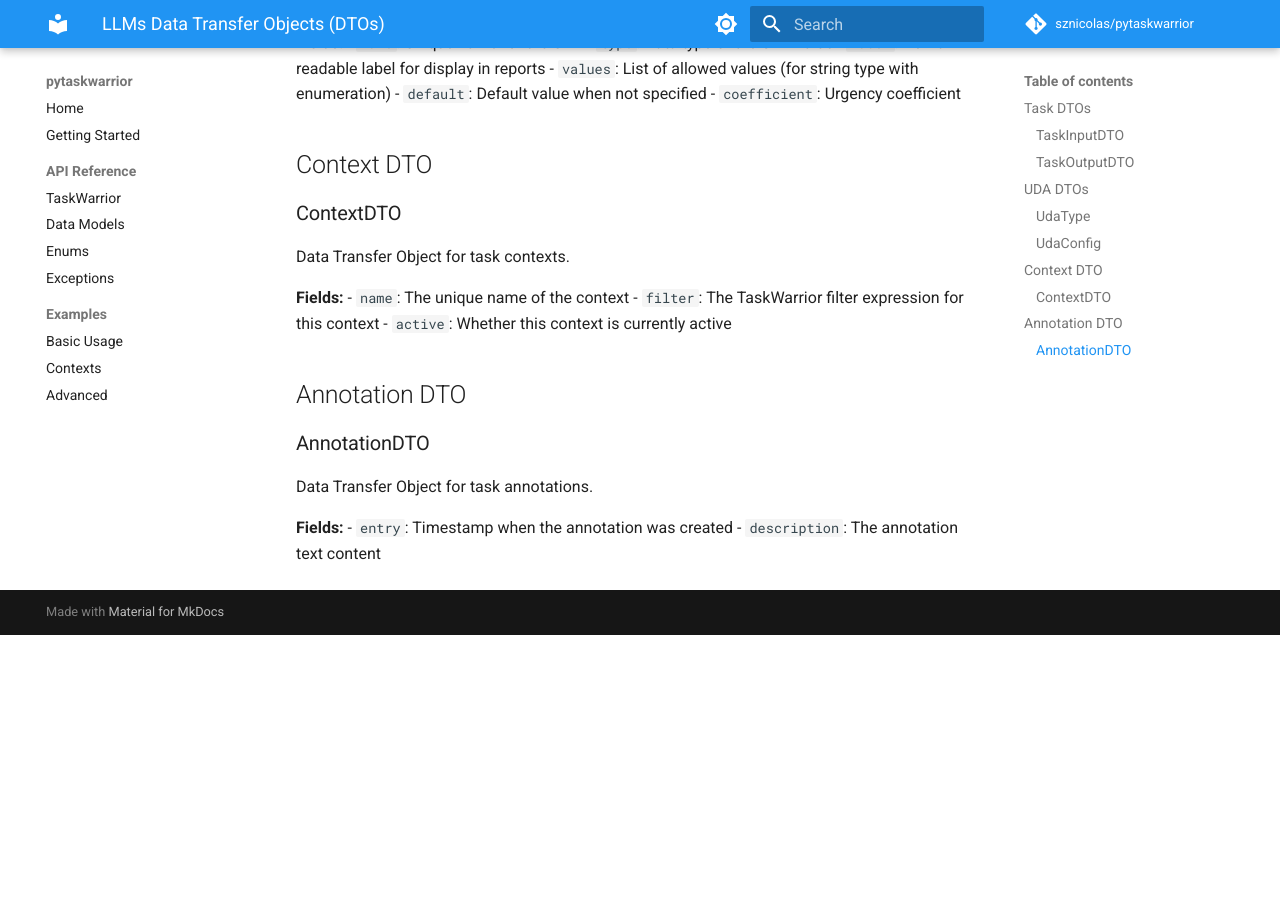
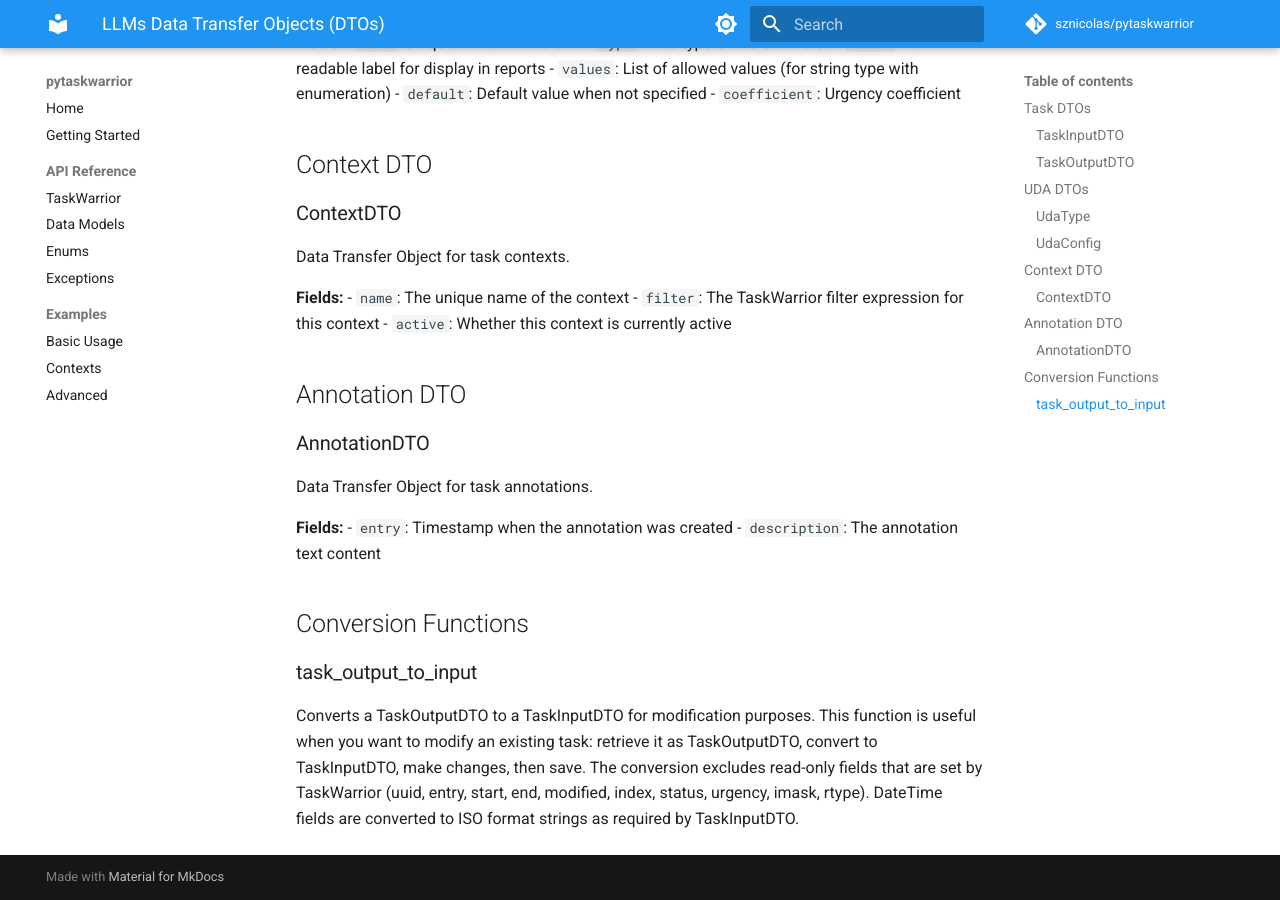
Before and after one commit to sznicolas/pytaskwarrior, an MkDocs documentation site: the page built from docs/llms/llms-dtos.md, in a window 1280 px wide and 900 px high, scrolled down 1293 px. Built offline with MkDocs 1.6.1 and Material for MkDocs 9.7.7, drawn with Linux system fonts in a browser that asks for light colours; comment, search, counter and statistics services are not loaded; before the commit the page ends 1928 px from its top, so only the background shows below that; some of the changed text lies outside the part shown.

Commit message:
docs: update LLMs DTO documentation to accurately reflect implementation details and add conversion function description
Co-authored-by: aider (lm_studio/qwen3-coder-30b) <aider@aider.chat>

```diff
--- a/docs/llms/llms-dtos.md
+++ b/docs/llms/llms-dtos.md
@@ -89,3 +89,8 @@ Data Transfer Object for task annotations.
 **Fields:**
 - `entry`: Timestamp when the annotation was created
 - `description`: The annotation text content
+
+## Conversion Functions
+
+### task_output_to_input
+Converts a TaskOutputDTO to a TaskInputDTO for modification purposes. This function is useful when you want to modify an existing task: retrieve it as TaskOutputDTO, convert to TaskInputDTO, make changes, then save. The conversion excludes read-only fields that are set by TaskWarrior (uuid, entry, start, end, modified, index, status, urgency, imask, rtype). DateTime fields are converted to ISO format strings as required by TaskInputDTO.
```
Also changed, not shown: other parts of docs/llms/llms-dtos.md (+2 -2 lines).
